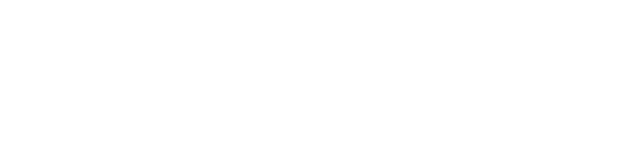
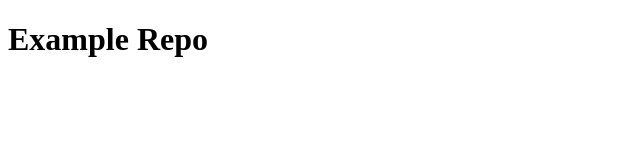
Before and after one commit to nology-tech/example-github-repo, a plain HTML site: page index.html in a window 1280 px wide. Shown: the whole page, without its empty margins (0-640 px from the left). Drawn offline with Linux system fonts and the light colour scheme.

Commit message:
adds h1 to index.html

```diff
--- a/index.html
+++ b/index.html
@@ -5,5 +5,7 @@
     <meta name="viewport" content="width=device-width, initial-scale=1.0" />
     <title>Example Repo</title>
   </head>
-  <body></body>
+  <body>
+    <h1>Example Repo</h1>
+  </body>
 </html>
```
